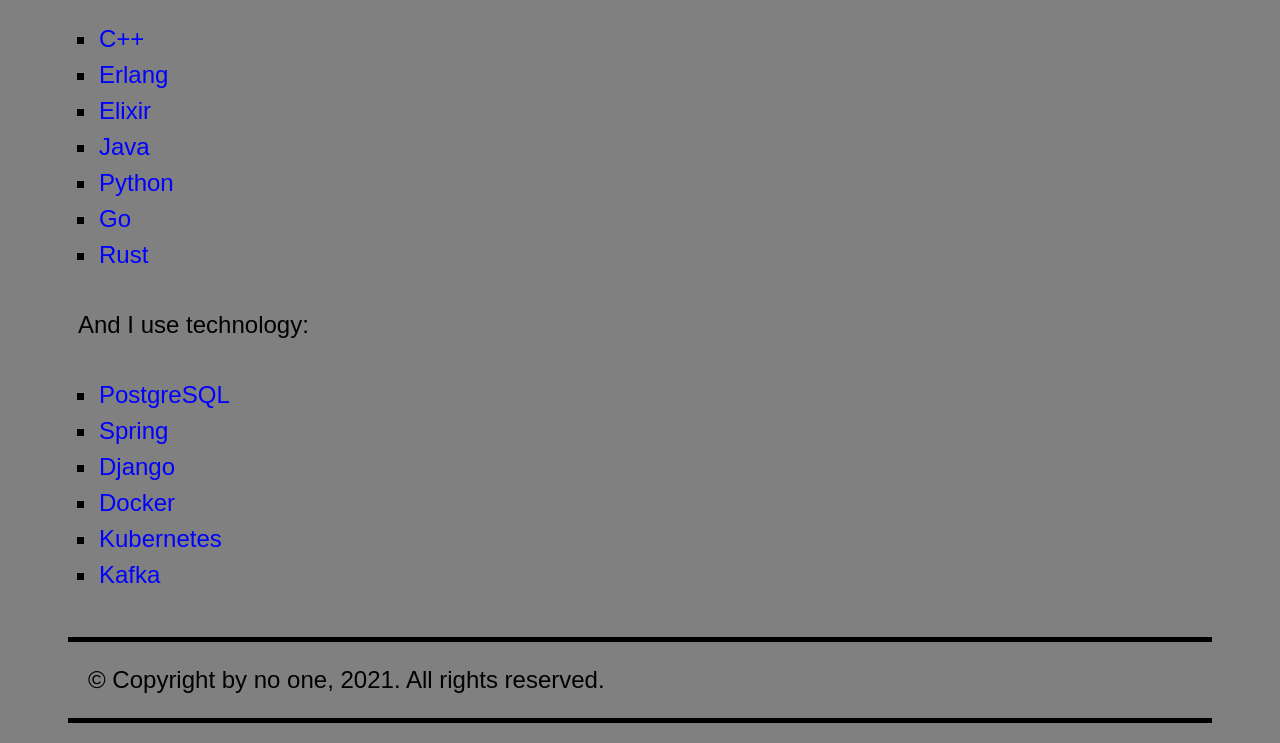
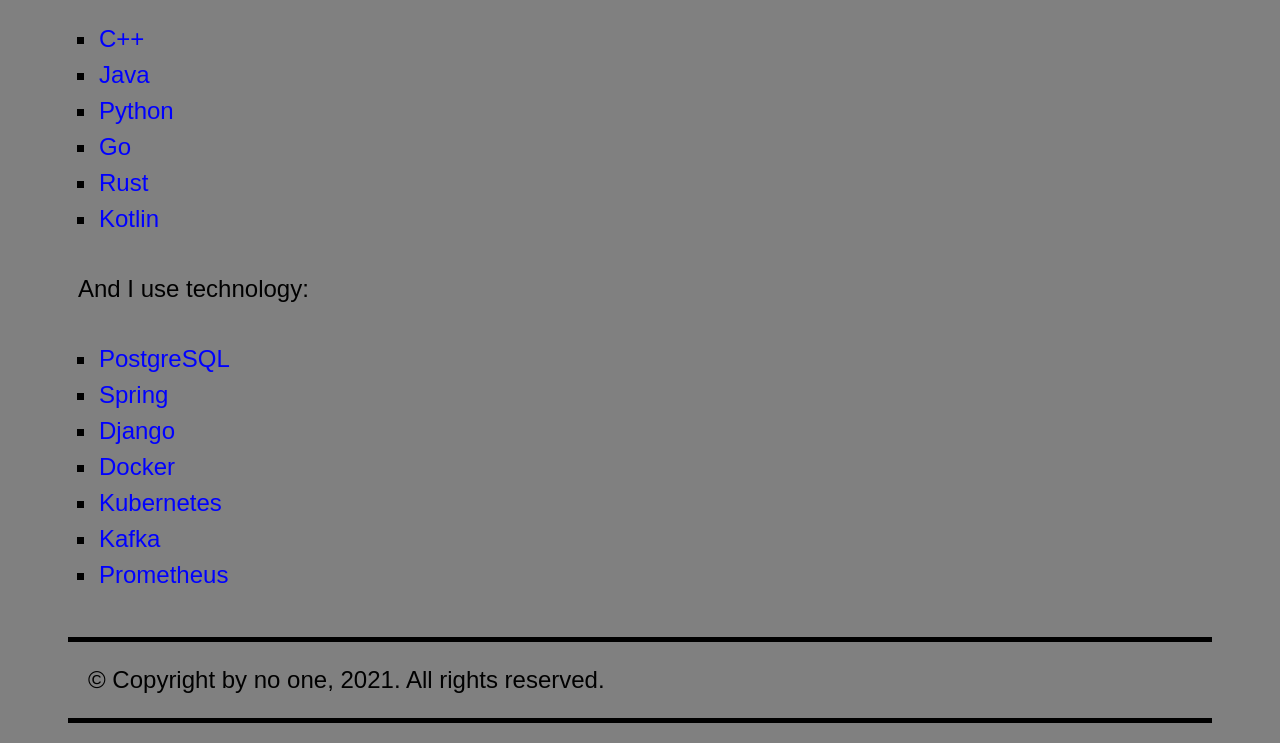
Before and after one commit to gorynych00/my-static-website, a website built with webpack: page dist/index.html in a window 1280 px wide. Shown: the part 623-1366 px from the top of the page. Built offline with nearby package versions, Linux system fonts and the light colour scheme.

Commit message:
Update index.html

```diff
--- a/dist/index.html
+++ b/dist/index.html
@@ -46,12 +46,6 @@
             <a href='https://isocpp.org/'>C++</a>
           </li>
           <li>
-            <a href='https://www.erlang.org/'>Erlang</a>
-          </li>
-          <li>
-            <a href='https://elixir-lang.org/'>Elixir</a>
-          </li>
-          <li>
             <a href='https://www.java.com/en/'>Java</a>
           </li>
           <li>
@@ -62,6 +56,9 @@
           </li>
           <li>
             <a href='https://www.rust-lang.org/'>Rust</a>
+          </li>
+          <li>
+            <a href='https://kotlinlang.org/'>Kotlin</a>
           </li>
         </ul>
         <p>And I use technology: </p>
@@ -83,6 +80,9 @@
           </li>
           <li>
             <a href='https://kafka.apache.org/'>Kafka</a>
+          </li>
+          <li>
+            <a href='https://prometheus.io/'>Prometheus</a>
           </li>
         </ul>
       </article>
```
